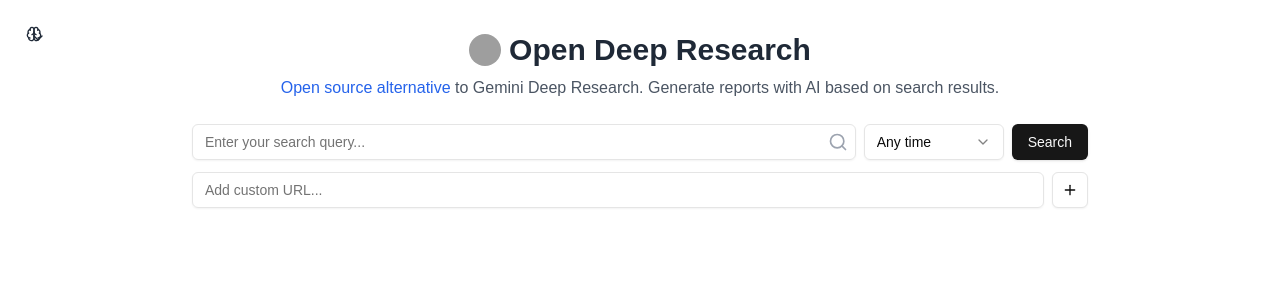
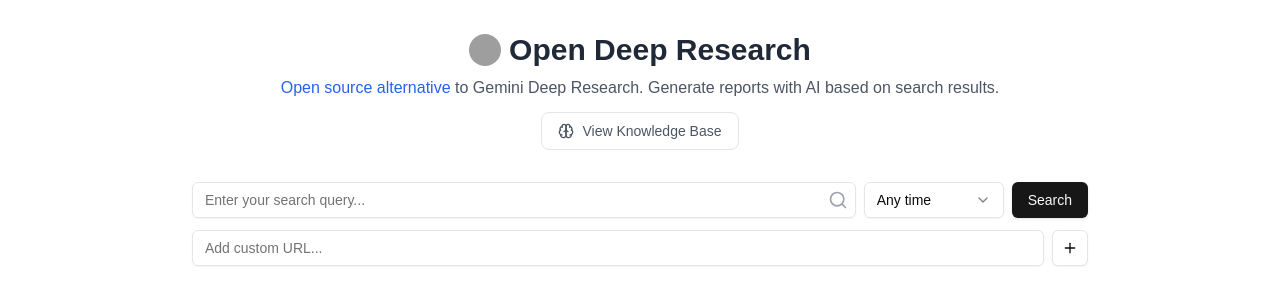
Before and after one commit to ytthuan/open-deep-research, a Next.js app: page / in a window 1280 px wide. Shown: the top 304 px of the page. Built offline with nearby package versions, Linux system fonts and the light colour scheme; grey boxes are pictures that could not be loaded; a web font is replaced by a local one.

Commit message:
make it a linknin description

```diff
--- a/app/page.tsx
+++ b/app/page.tsx
@@ -426,21 +426,6 @@
 
         <div className='mb-3'>
           <h1 className='mb-2 text-center text-gray-800 flex items-center justify-center gap-2'>
-            <Button
-              variant='ghost'
-              size='icon'
-              className='absolute left-4 top-4 hover:bg-gray-100 transition-colors'
-              onClick={() => setSidebarOpen(true)}
-            >
-              <div className='relative'>
-                <Brain className='h-5 w-5' />
-                <ChevronDown
-                  className={`h-3 w-3 absolute -right-1 -bottom-1 transition-transform ${
-                    sidebarOpen ? 'transform rotate-180' : ''
-                  }`}
-                />
-              </div>
-            </Button>
             <img
               src='/apple-icon.png'
               alt='Open Deep Research'
@@ -450,7 +435,8 @@
               Open Deep Research
             </span>
           </h1>
-          <p className='text-center text-gray-600 mb-6'>
+          <div className='text-center space-y-3 mb-8'>
+            <p className='text-gray-600'>
               <a
                 href='https://github.com/btahir/open-deep-research'
                 target='_blank'
@@ -462,6 +448,16 @@
               to Gemini Deep Research. Generate reports with AI based on search
               results.
             </p>
+            <div className='inline-block'>
+              <button
+                onClick={() => setSidebarOpen(true)}
+                className='text-gray-600 hover:text-gray-900 inline-flex items-center gap-2 text-sm border rounded-lg px-4 py-2 hover:bg-gray-50 transition-colors'
+              >
+                <Brain className='h-4 w-4' />
+                View Knowledge Base
+              </button>
+            </div>
+          </div>
           <form onSubmit={handleSearch} className='space-y-4'>
             <div className='flex flex-col sm:flex-row gap-2'>
               <div className='relative flex-1'>
```
Lines whose indentation alone changed are shown as unchanged.
